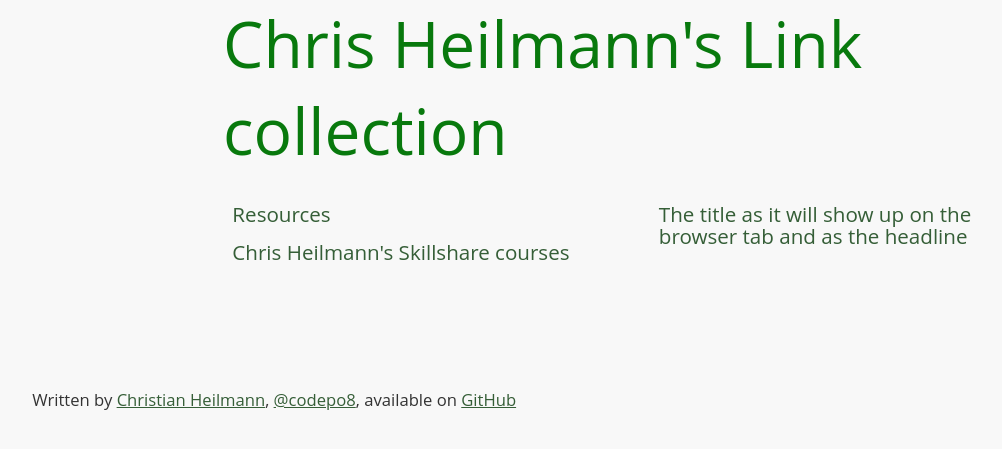
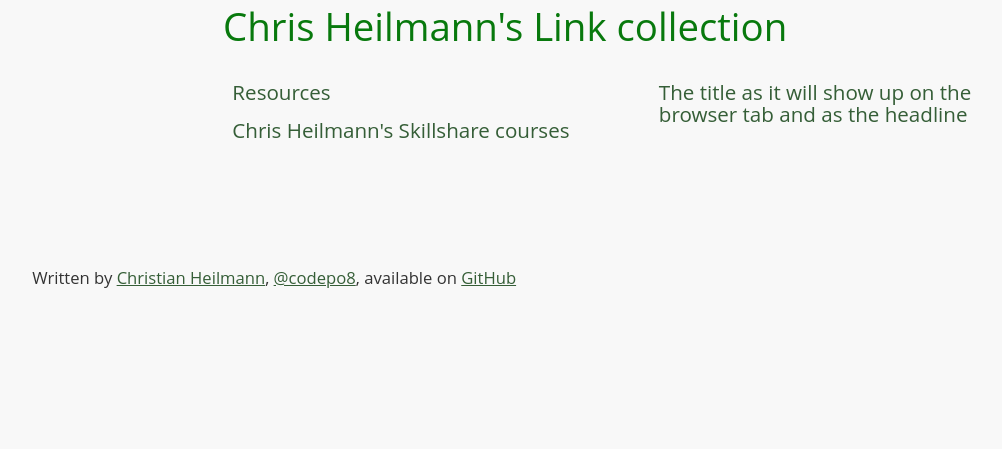
Before and after one commit to codepo8/linkshare, a Jekyll site: the page built from index.md, in a window 1280 px wide. Shown: the top 449 px of the page, without its empty margins (1-1003 px from the left). Built offline with Jekyll 4.4.1, drawn with Linux system fonts in a browser that asks for light colours.

Commit message:
headline size

```diff
--- a/assets/styles.css
+++ b/assets/styles.css
@@ -19,7 +19,7 @@ h1 {
   color: var(--h1colour);
 }
 .index h1 {
-  font-size: max(5vmax, 14px);
+  font-size: max(3vmax, 14px);
   margin: 0;
   padding: 0;
   font-weight: normal;
```
